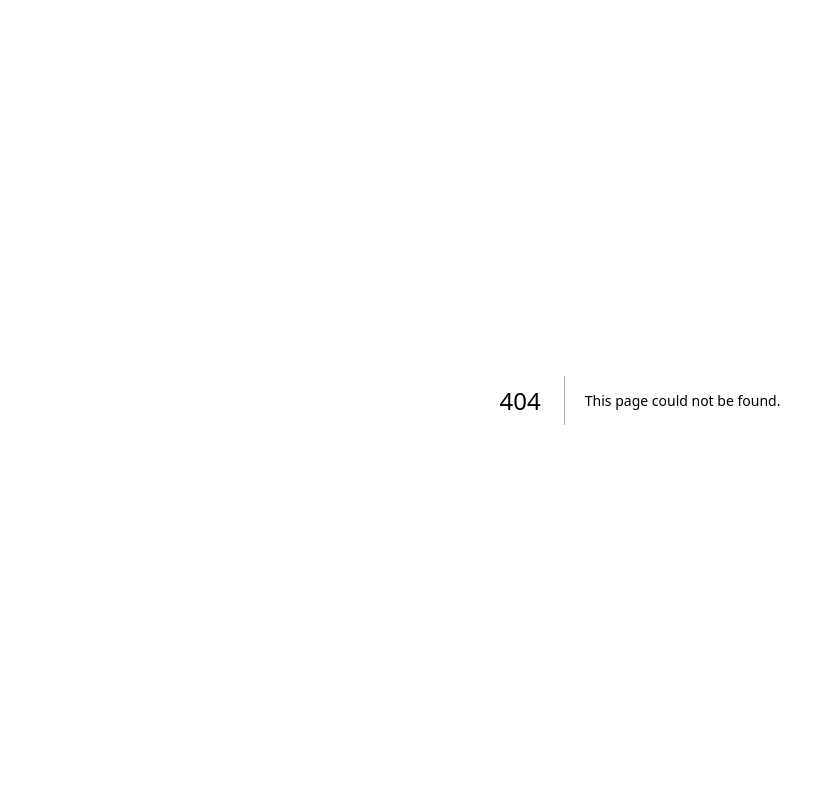
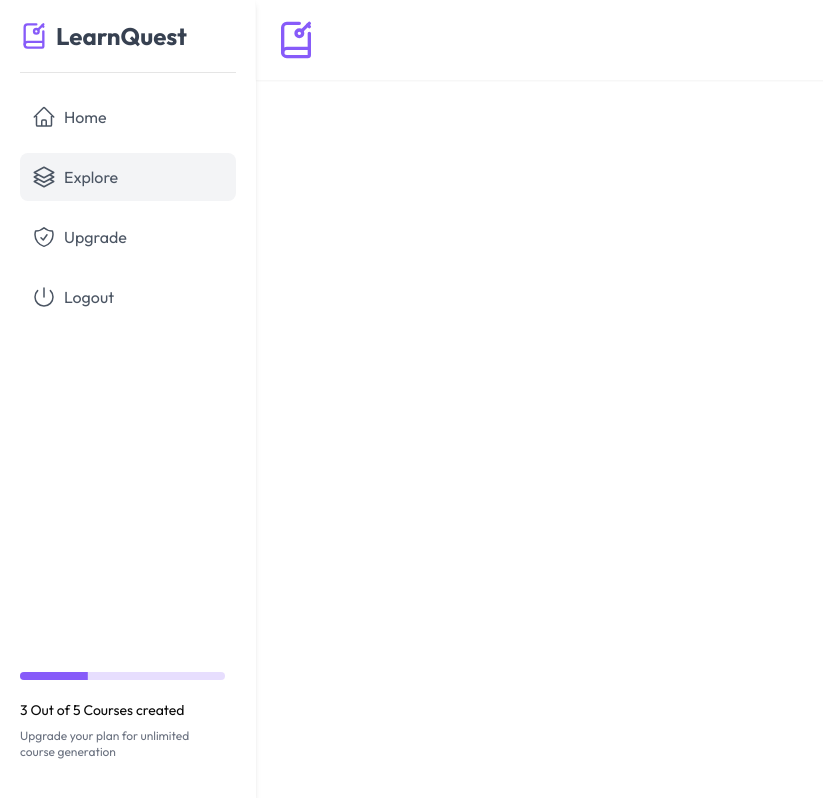
Before and after one commit to akshay090703/learn-quest-nextjs, a Next.js app: page /dashboard/explore in a window 1280 px wide. Before the commit this address had no page. Shown: the whole page, without its empty margins (0-823 px from the left). Built offline with nearby package versions, Linux system fonts and the light colour scheme.

Commit message:
sidebar header component complete

```diff
--- /dev/null
+++ b/app/create-course/layout.jsx
@@ -0,0 +1,13 @@
+import React from "react";
+import Header from "../dashboard/_components/Header";
+
+const CreateCourseLayout = ({ children }) => {
+  return (
+    <div>
+      <Header />
+      {children}
+    </div>
+  );
+};
+
+export default CreateCourseLayout;
--- /dev/null
+++ b/app/create-course/page.jsx
@@ -0,0 +1,64 @@
+import { Button } from "@/components/ui/button";
+import React, { useState } from "react";
+import {
+  HiClipboardDocumentCheck,
+  HiLightBulb,
+  HiMiniSquares2X2,
+} from "react-icons/hi2";
+
+const CreateCourse = () => {
+  const StepperOptions = [
+    {
+      id: 1,
+      name: "Category",
+      icon: <HiMiniSquares2X2 />,
+    },
+    {
+      id: 2,
+      name: "Topic & Desc.",
+      icon: <HiLightBulb />,
+    },
+    {
+      id: 1,
+      name: "Options",
+      icon: <HiClipboardDocumentCheck />,
+    },
+  ];
+
+  const [activeIndex, setActiveIndex] = useState(0);
+
+  return (
+    <div>
+      {/* Stepper */}
+      <div className="flex flex-col justify-center items-center mt-10">
+        <h2 className="text-2xl text-primary font-medium">Create Course</h2>
+
+        <div className="flex mt-10">
+          {StepperOptions.map((item, index) => (
+            <div key={index} className="flex items-center">
+              <div className="flex flex-col items-center w-[50px] md:w-[100px]">
+                <div className="bg-gray-200 p-3 rounded-full text-white">
+                  {item.icon}
+                </div>
+                <h2 className="hidden md:block md:text-sm">{item.name}</h2>
+              </div>
+
+              {index != StepperOptions?.length - 1 && (
+                <div className="h-1 w-[50px] md:w-[100px] rounded-full lg:w-[170px] bg-gray-300"></div>
+              )}
+            </div>
+          ))}
+        </div>
+      </div>
+
+      {/* Component */}
+
+      {/* Next Previous Button */}
+      <div className="">
+        <Button>Next</Button>
+      </div>
+    </div>
+  );
+};
+
+export default CreateCourse;
--- /dev/null
+++ b/app/dashboard/_components/AddCourse.jsx
@@ -0,0 +1,28 @@
+"use client";
+
+import { Button } from "@/components/ui/button";
+import { useUser } from "@clerk/nextjs";
+import Link from "next/link";
+import React from "react";
+
+function AddCourse() {
+  const { user } = useUser();
+
+  return (
+    <div className="flex items-center justify-between">
+      <div>
+        <h2 className="text-2xl mb-2">
+          Hello, <span className="font-bold">{user?.fullName}</span>
+        </h2>
+        <p className="text-sm text-gray-500">
+          Create new course with AI, Share with friends and Earn from it.
+        </p>
+      </div>
+      <Link href={"/create-course"}>
+        <Button>+ Create AI Course</Button>
+      </Link>
+    </div>
+  );
+}
+
+export default AddCourse;
--- /dev/null
+++ b/app/dashboard/_components/Header.jsx
@@ -0,0 +1,14 @@
+import { UserButton } from "@clerk/nextjs";
+import { BookKey } from "lucide-react";
+import React from "react";
+
+const Header = () => {
+  return (
+    <div className="flex justify-between items-center p-5 shadow-sm">
+      <BookKey className="w-10 h-10 text-primary" />
+      <UserButton />
+    </div>
+  );
+};
+
+export default Header;
--- /dev/null
+++ b/app/dashboard/_components/SideBar.jsx
@@ -0,0 +1,80 @@
+"use client";
+
+import { Progress } from "@/components/ui/progress";
+import { BookKey } from "lucide-react";
+import Link from "next/link";
+import { usePathname } from "next/navigation";
+import React from "react";
+import {
+  HiOutlineHome,
+  HiOutlinePower,
+  HiOutlineShieldCheck,
+  HiOutlineSquare3Stack3D,
+} from "react-icons/hi2";
+
+const SideBar = () => {
+  const Menu = [
+    {
+      id: 1,
+      name: "Home",
+      icon: <HiOutlineHome />,
+      path: "/dashboard",
+    },
+    {
+      id: 2,
+      name: "Explore",
+      icon: <HiOutlineSquare3Stack3D />,
+      path: "/dashboard/explore",
+    },
+    {
+      id: 3,
+      name: "Upgrade",
+      icon: <HiOutlineShieldCheck />,
+      path: "/dashboard/upgrade",
+    },
+    {
+      id: 4,
+      name: "Logout",
+      icon: <HiOutlinePower />,
+      path: "/dashboard/logout",
+    },
+  ];
+
+  const path = usePathname();
+
+  return (
+    <div className="fixed h-full md:w-64 p-5 shadow-md">
+      {/* Logo */}
+      <div className="flex items-center gap-2">
+        <BookKey className="w-7 h-7 text-primary" />
+        <span className="text-2xl font-[700] text-gray-700 ">LearnQuest</span>
+      </div>
+      <hr className="my-5" />
+
+      <ul>
+        {Menu.map((item, index) => (
+          <Link key={index} href={item.path}>
+            <div
+              className={`flex items-center gap-2 text-gray-600 p-3 cursor-pointer hover:bg-gray-100 hover:text-black rounded-lg mb-3 ${
+                item.path == path && "bg-gray-100 text-black"
+              }`}
+            >
+              <div className="text-2xl">{item.icon}</div>
+              <h2>{item.name}</h2>
+            </div>
+          </Link>
+        ))}
+      </ul>
+
+      <div className="absolute bottom-10 w-[80%]">
+        <Progress value={33} />
+        <h2 className="text-sm my-2 mt-5">3 Out of 5 Courses created</h2>
+        <h2 className="text-xs text-gray-500">
+          Upgrade your plan for unlimited course generation
+        </h2>
+      </div>
+    </div>
+  );
+};
+
+export default SideBar;
--- /dev/null
+++ b/app/dashboard/explore/page.jsx
@@ -0,0 +1,7 @@
+import React from "react";
+
+const Explore = () => {
+  return <div></div>;
+};
+
+export default Explore;
--- /dev/null
+++ b/app/dashboard/layout.jsx
@@ -0,0 +1,19 @@
+import React from "react";
+import SideBar from "./_components/SideBar";
+import Header from "./_components/Header";
+
+const DashboardLayout = ({ children }) => {
+  return (
+    <div>
+      <div className="md:w-64 hidden md:block">
+        <SideBar />
+      </div>
+      <div className="md:ml-64">
+        <Header />
+        <div className="p-10">{children}</div>
+      </div>
+    </div>
+  );
+};
+
+export default DashboardLayout;
--- a/app/dashboard/page.jsx
+++ b/app/dashboard/page.jsx
@@ -1,10 +1,11 @@
 import { UserButton } from "@clerk/nextjs";
 import React from "react";
+import AddCourse from "./_components/AddCourse";
 
 function Dashboard() {
   return (
     <div>
-      <UserButton />
+      <AddCourse />
     </div>
   );
 }
--- a/app/layout.js
+++ b/app/layout.js
@@ -1,4 +1,5 @@
 import localFont from "next/font/local";
+import { Outfit } from "next/font/google";
 import "./globals.css";
 import { ClerkProvider, GoogleOneTap } from "@clerk/nextjs";
 
@@ -13,6 +14,8 @@ const geistMono = localFont({
   weight: "100 900",
 });
 
+const outift = Outfit({ subsets: ["latin"] });
+
 export const metadata = {
   title: "Create Next App",
   description: "Generated by create next app",
@@ -24,7 +27,8 @@ export default function RootLayout({ children }) {
       <html lang="en">
         {/* <GoogleOneTap /> */}
         <body
-          className={`${geistSans.variable} ${geistMono.variable} antialiased`}
+          // className={`${geistSans.variable} ${geistMono.variable} antialiased`}
+          className={outift.className}
         >
           {children}
         </body>
--- /dev/null
+++ b/components/ui/progress.jsx
@@ -0,0 +1,23 @@
+"use client"
+
+import * as React from "react"
+import * as ProgressPrimitive from "@radix-ui/react-progress"
+
+import { cn } from "@/lib/utils"
+
+const Progress = React.forwardRef(({ className, value, ...props }, ref) => (
+  <ProgressPrimitive.Root
+    ref={ref}
+    className={cn(
+      "relative h-2 w-full overflow-hidden rounded-full bg-primary/20",
+      className
+    )}
+    {...props}>
+    <ProgressPrimitive.Indicator
+      className="h-full w-full flex-1 bg-primary transition-all"
+      style={{ transform: `translateX(-${100 - (value || 0)}%)` }} />
+  </ProgressPrimitive.Root>
+))
+Progress.displayName = ProgressPrimitive.Root.displayName
+
+export { Progress }
--- a/package.json
+++ b/package.json
@@ -11,13 +11,16 @@
   "dependencies": {
     "@clerk/nextjs": "^6.0.2",
     "@radix-ui/react-icons": "^1.3.0",
+    "@radix-ui/react-progress": "^1.1.0",
     "@radix-ui/react-slot": "^1.1.0",
     "class-variance-authority": "^0.7.0",
     "clsx": "^2.1.1",
+    "install": "^0.13.0",
     "lucide-react": "^0.453.0",
     "next": "15.0.1",
     "react": "^18.2.0",
     "react-dom": "^18.2.0",
+    "react-icons": "^5.3.0",
     "tailwind-merge": "^2.5.4",
     "tailwindcss-animate": "^1.0.7"
   },
```
Also changed, not shown: 1 other file (tests, documents, lock files or other folders).
